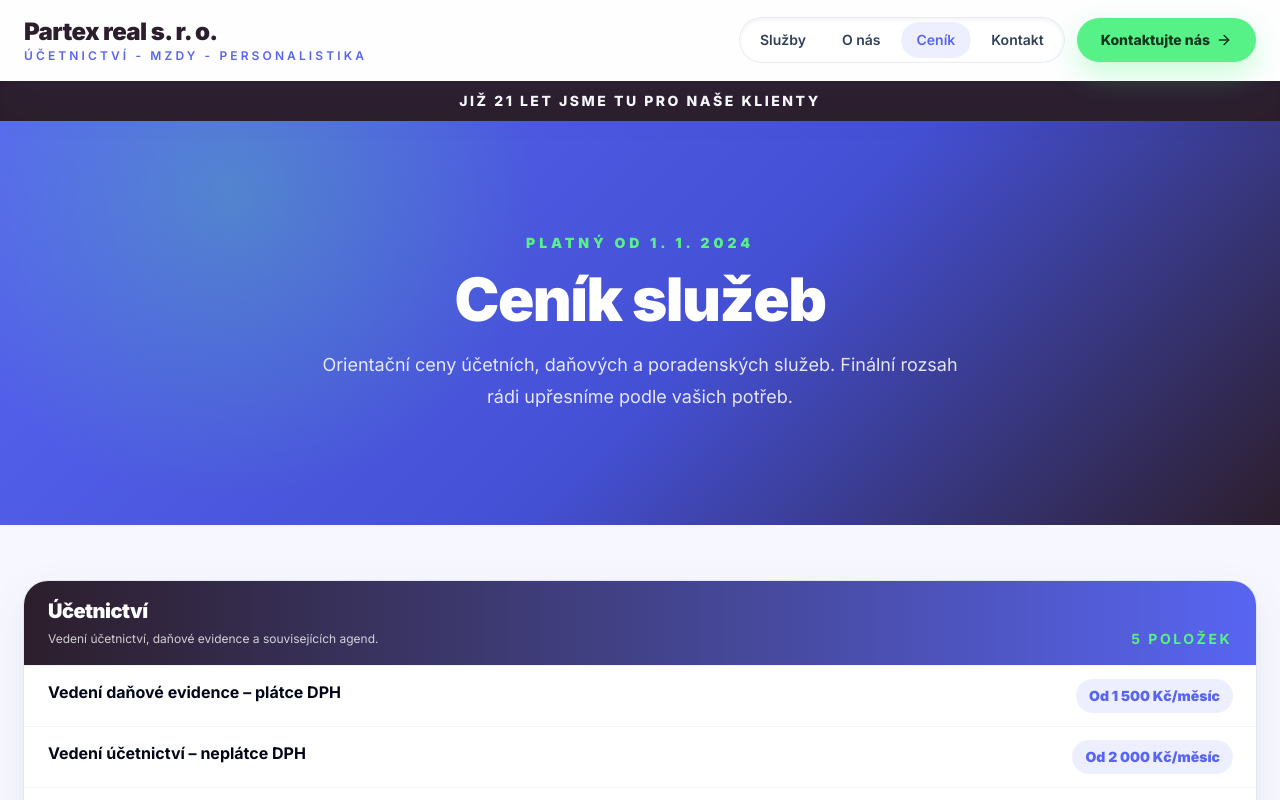
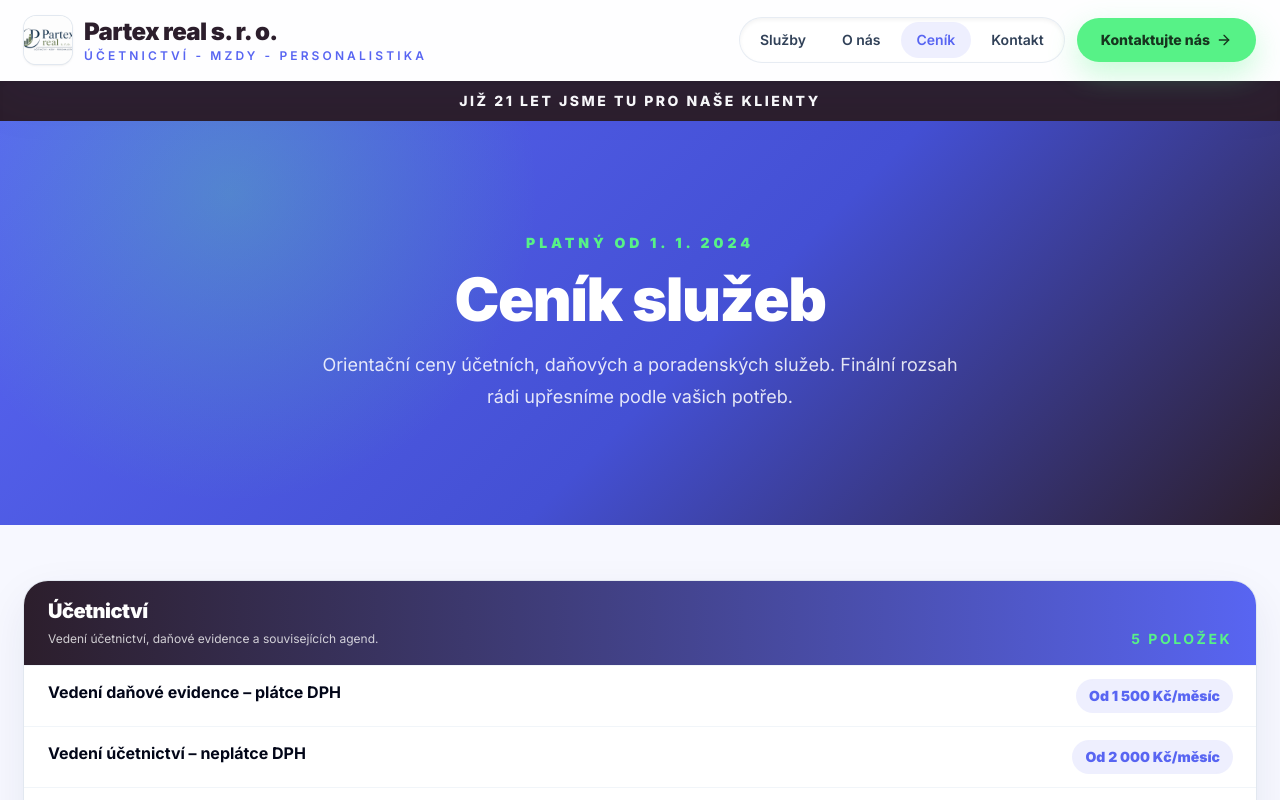
Before and after one commit to mrpajzl/partex-website, a Next.js app: page /cenik in a window 1280 px wide. Shown: the top 800 px of the page. Built offline with nearby package versions, Linux system fonts and the light colour scheme; no server answers.

Commit message:
Add logo to header

```diff
--- a/app/cenik/page.tsx
+++ b/app/cenik/page.tsx
@@ -1,6 +1,7 @@
 "use client";
 
 import { ArrowRight } from "lucide-react";
+import Image from "next/image";
 import Link from "next/link";
 
 const FOUNDATION_DATE = new Date("2004-11-15T00:00:00+01:00");
@@ -109,8 +110,16 @@ function Header() {
       <header className="sticky top-0 z-50 border-b border-white/70 bg-white/85 text-slate-950 shadow-[0_16px_50px_rgba(45,55,130,0.10)] backdrop-blur-xl">
         <nav className="container mx-auto px-4 py-2.5 md:px-6 md:py-4">
           <div className="flex items-center justify-between gap-3">
-            <Link href="/#top" className="group min-w-0 flex-1 rounded-full pr-2 transition hover:opacity-90" aria-label="Zpět na začátek stránky">
-              <span className="leading-tight">
+            <Link href="/#top" className="group flex min-w-0 flex-1 items-center gap-3 rounded-full pr-2 transition hover:opacity-90" aria-label="Zpět na začátek stránky">
+              <Image
+                src="/partex-logo.png"
+                alt="Partex real s. r. o."
+                width={1536}
+                height={1024}
+                priority
+                className="h-10 w-10 flex-shrink-0 rounded-xl object-cover object-center shadow-sm ring-1 ring-slate-200 sm:h-12 sm:w-12"
+              />
+              <span className="min-w-0 leading-tight">
                 <span className="block truncate text-lg font-black tracking-tight text-[#2C1E2C] sm:text-xl md:text-2xl">Partex real s. r. o.</span>
                 <span className="hidden truncate text-[0.68rem] font-semibold uppercase tracking-[0.16em] text-[#5865F2] sm:block md:text-xs md:tracking-[0.26em]">účetnictví - mzdy - personalistika</span>
               </span>
--- a/app/page.tsx
+++ b/app/page.tsx
@@ -104,8 +104,16 @@ export default function Home() {
       <header className="sticky top-0 z-50 border-b border-white/70 bg-white/85 shadow-[0_16px_50px_rgba(45,55,130,0.10)] backdrop-blur-xl">
         <nav className="container mx-auto px-4 py-2.5 md:px-6 md:py-4">
           <div className="flex items-center justify-between gap-3">
-            <a href="#top" className="group min-w-0 flex-1 rounded-full pr-2 transition hover:opacity-90" aria-label="Zpět na začátek stránky">
-              <span className="leading-tight">
+            <a href="#top" className="group flex min-w-0 flex-1 items-center gap-3 rounded-full pr-2 transition hover:opacity-90" aria-label="Zpět na začátek stránky">
+              <Image
+                src="/partex-logo.png"
+                alt="Partex real s. r. o."
+                width={1536}
+                height={1024}
+                priority
+                className="h-10 w-10 flex-shrink-0 rounded-xl object-cover object-center shadow-sm ring-1 ring-slate-200 sm:h-12 sm:w-12"
+              />
+              <span className="min-w-0 leading-tight">
                 <span className="block truncate text-lg font-black tracking-tight text-[#2C1E2C] sm:text-xl md:text-2xl">Partex real s. r. o.</span>
                 <span className="hidden truncate text-[0.68rem] font-semibold uppercase tracking-[0.16em] text-[#5865F2] sm:block md:text-xs md:tracking-[0.26em]">účetnictví - mzdy - personalistika</span>
               </span>
```
Also changed, not shown: public/partex-logo.png (added).
